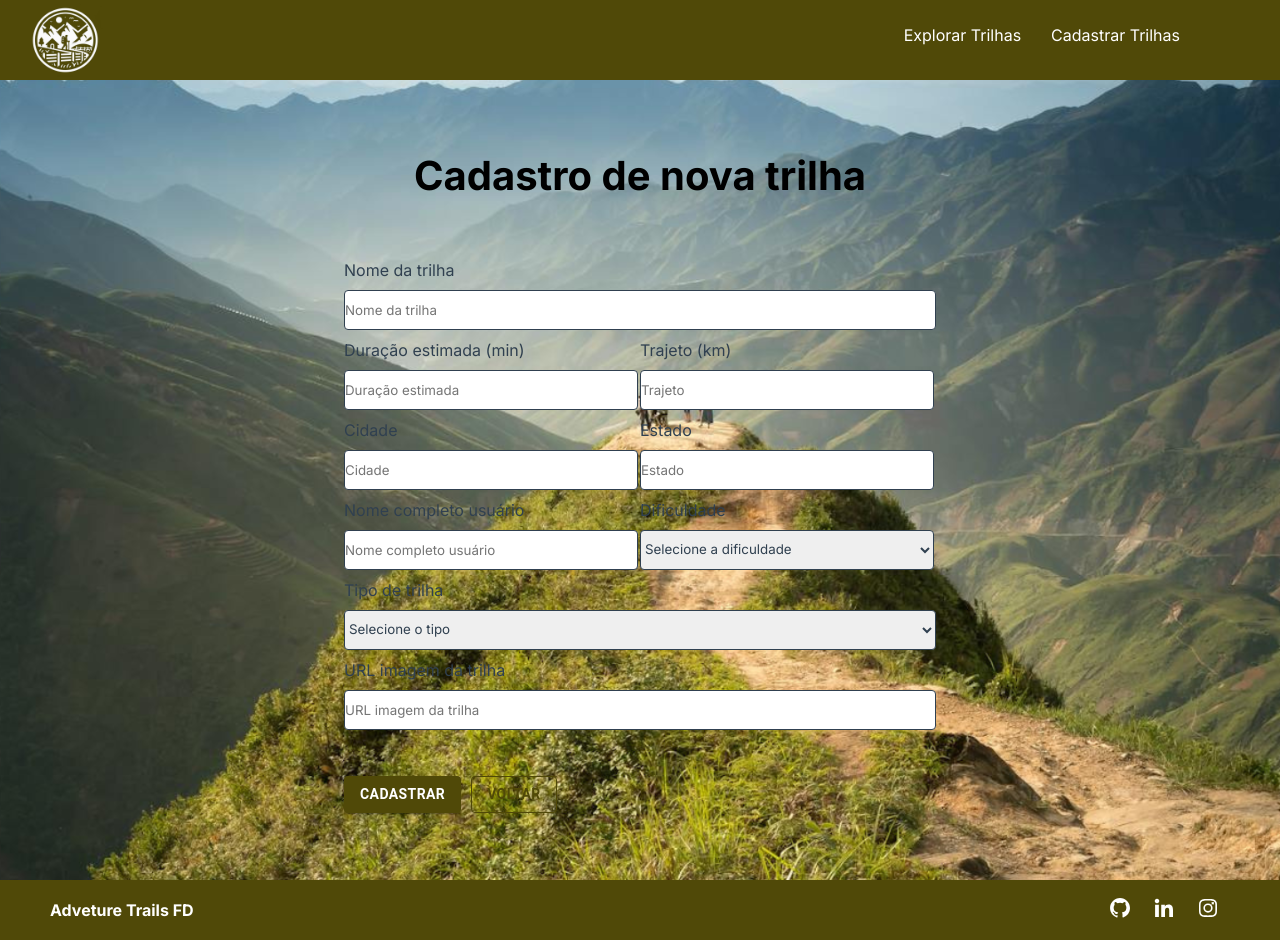
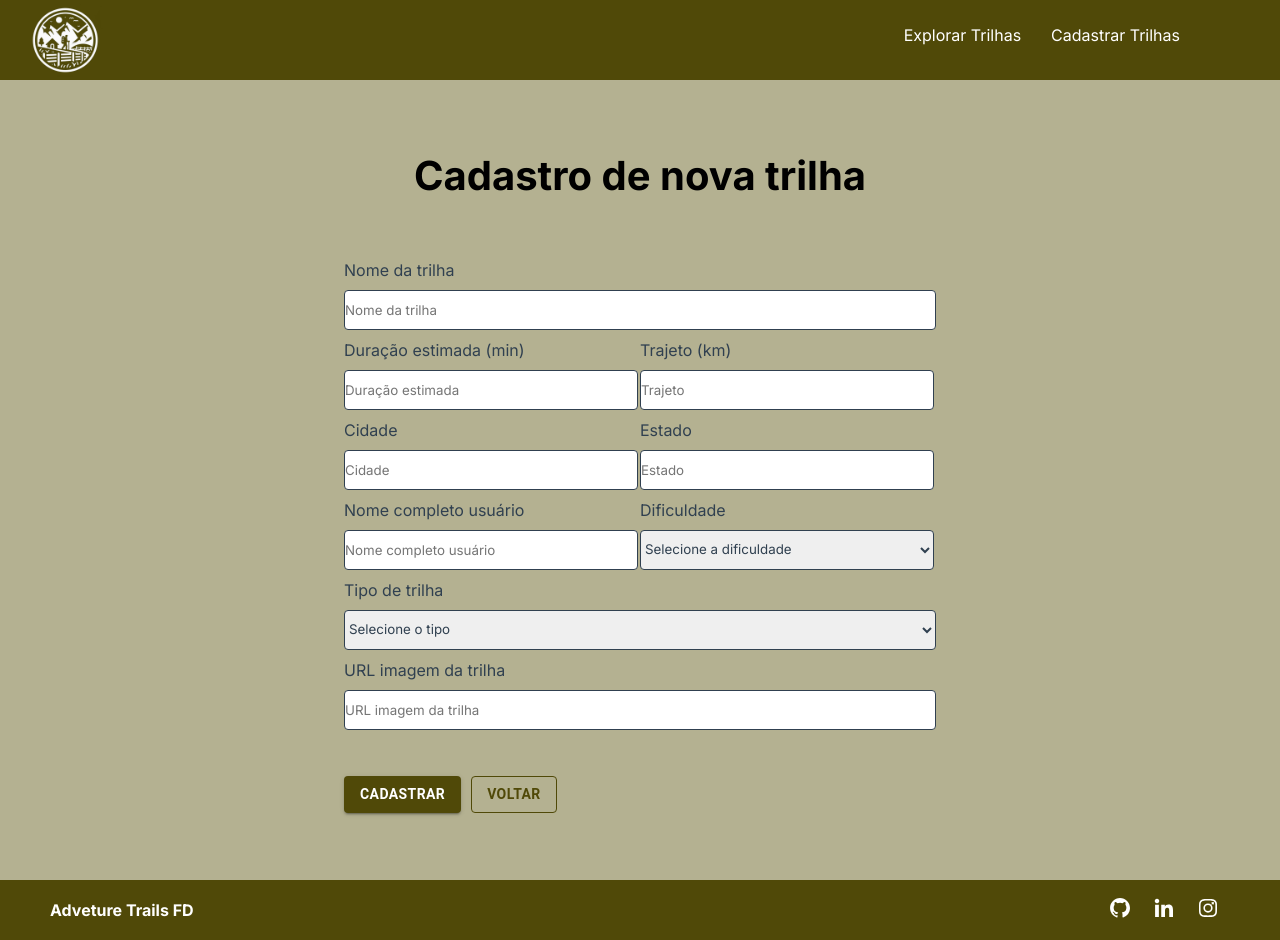
Before and after one commit to douglascugliarisenai/adventure-trails-fd, a React (Vite) app: page /cadastro in a window 1280 px wide. Built offline with nearby package versions, Linux system fonts and the light colour scheme.

Commit message:
Criação da página cadastro com seus campos

```diff
--- a/src/pages/CadastroPage/Cadastro.module.css
+++ b/src/pages/CadastroPage/Cadastro.module.css
@@ -4,12 +4,7 @@
  flex-direction: column;
  font-family: "Inter", sans-serif;
  min-height: 100vh;
- background-color: #d8e3d2;
- background: url("../../../src/assets/imagem-principal.png"), white;
- background-blend-mode: multiply;
- background-repeat: no-repeat;
- background-position: center;
- background-size: 100%;
+ background-color: #b4b191;
 }
 
 .titulo {
--- a/src/pages/TrilhasPage/Trilhas.module.css
+++ b/src/pages/TrilhasPage/Trilhas.module.css
@@ -2,6 +2,7 @@
  display: flex;
  flex-direction: column;
  height: 100vw;
+ background-color: #b4b191;
 }
 
 .image {
```
